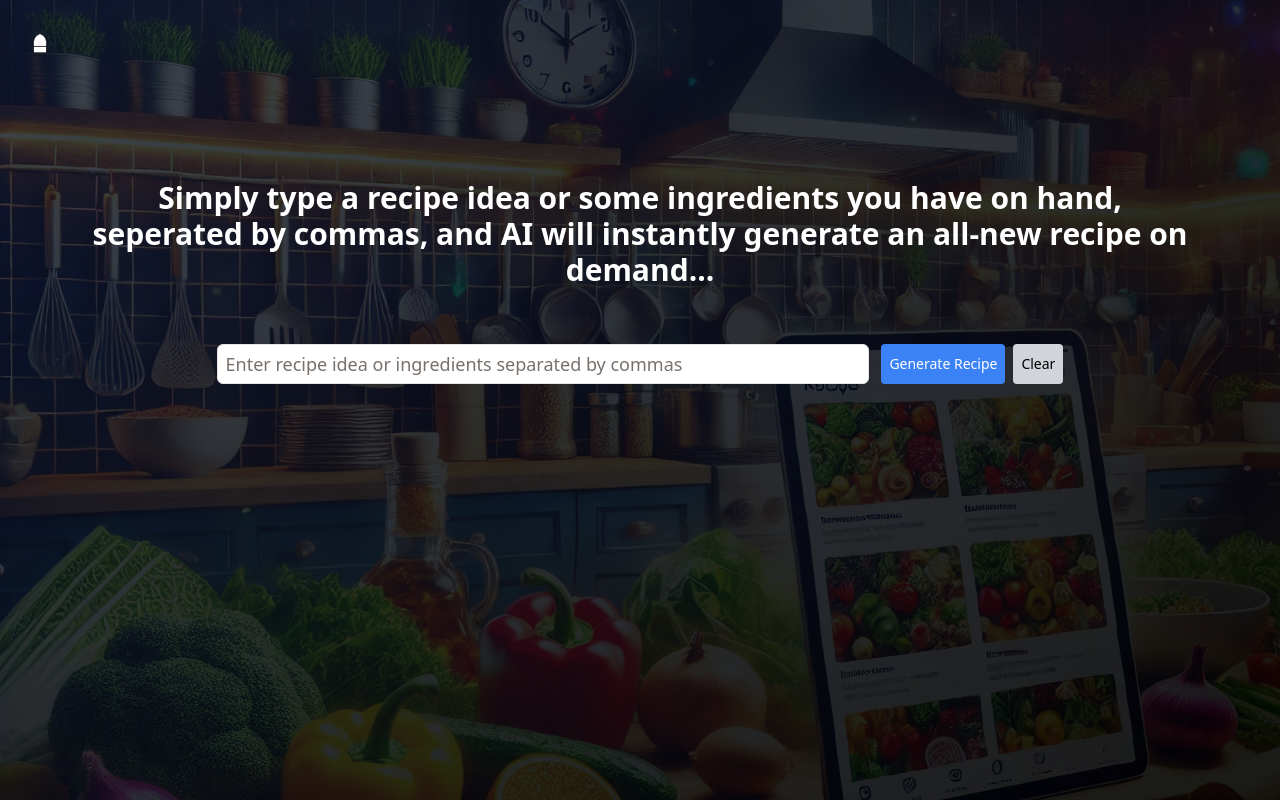
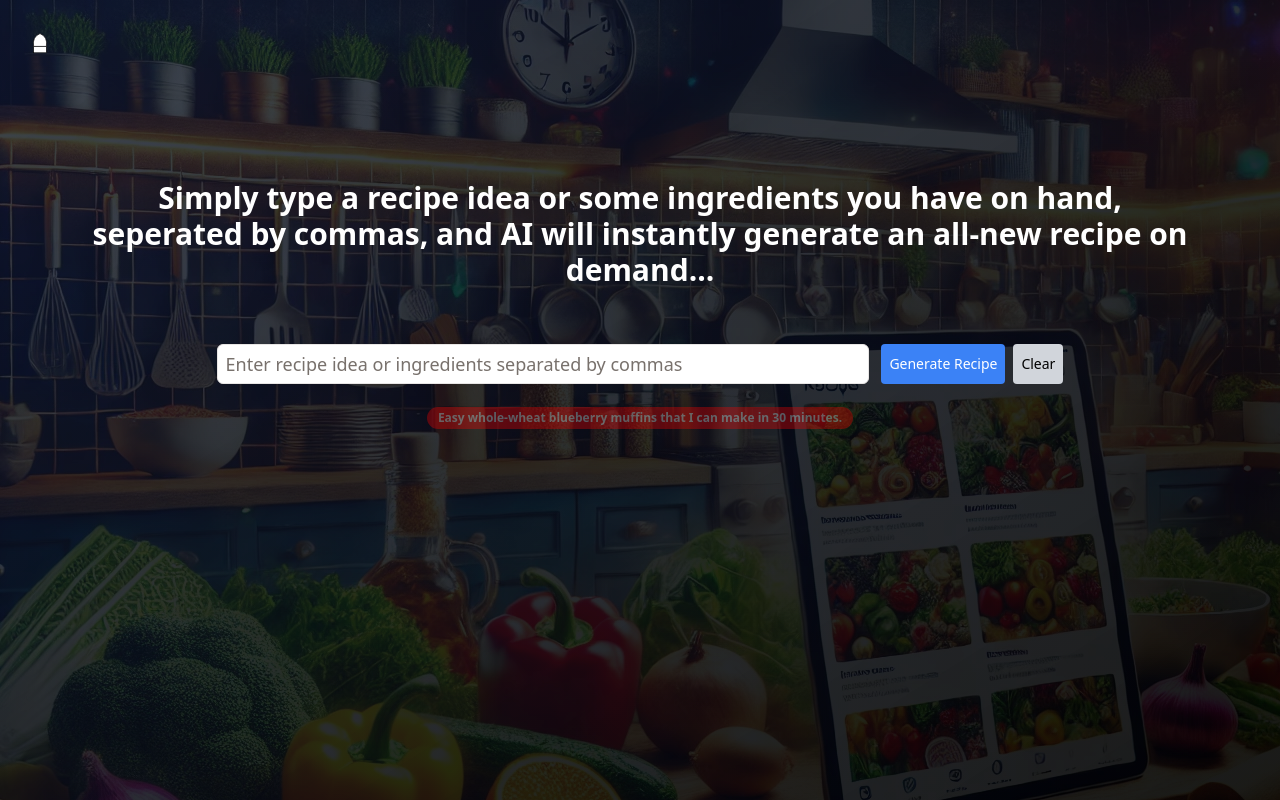
Before and after one commit to eric-nichols-nyc/ai-recipe-generator, a Next.js app: page /recipe in a window 1280 px wide. Shown: the top 800 px of the page. Built offline with nearby package versions, Linux system fonts and the light colour scheme.

Commit message:
added recipe ideas

```diff
--- a/app/recipe/page.tsx
+++ b/app/recipe/page.tsx
@@ -10,8 +10,21 @@ import { generateImage } from "@/utils/imageGeneration";
 import MarkdownTitleExtractor from "@/components/MarkdownTitleExtractor";
 import RecipeParser from "@/components/RecipeParser";
 import Image from "next/image";
+import RecipeCycler from "@/components/RecipeCycler";
+
+const recipes = [
+  "A high-protein vegan breakfast smoothie with spinach, banana, and chia seeds.",
+  "Easy whole-wheat blueberry muffins that I can make in 30 minutes.",
+  "A gluten-free, dairy-free chocolate cake with no refined sugar.",
+  "Keto-friendly cauliflower rice stir-fry with colorful vegetables and tofu.",
+  "Overnight chia seed pudding with almond milk and fresh berries.",
+  "Quick and easy lentil soup with turmeric and ginger.",
+  "No-bake energy balls made with oats, peanut butter, and honey.",
+  "Zucchini noodles with avocado pesto sauce.",
+];
+
 // Main component
-const Home = () => {
+const Recipe = () => {
   // State variables
   const [recipe, setRecipe] = useState<string | undefined>(undefined);
   const [imageUrl, setImageUrl] = useState<string | null>(null);
@@ -45,16 +58,18 @@ const Home = () => {
   const checkRateLimit = async () => {
     try {
       const userRateLimit = await getRateLimit();
-      console.log('userRateLimit', userRateLimit);
+      console.log("userRateLimit", userRateLimit);
     } catch (error: any) {
-      throw new Error(error.message || "An error occurred while getting user rate limit.");
+      throw new Error(
+        error.message || "An error occurred while getting user rate limit."
+      );
     }
   };
 
   // Function to process the recipe stream
   const processRecipeStream = async (recipeStream: any) => {
     for await (const delta of readStreamableValue(recipeStream)) {
-          setRecipe(delta?.toString());
+      setRecipe(delta?.toString());
     }
   };
 
@@ -73,11 +88,20 @@ const Home = () => {
       className="min-h-screen w-screen mx-auto flex flex-col items-center max-w-6xl"
     >
       <h1 className="text-3xl font-semibold mb-4 mt-7 py-10 px-5 text-center">
-      Simply type a recipe idea or some ingredients you have on hand, seperated by commas,  and AI will instantly generate an all-new recipe on demand...
+        Simply type a recipe idea or some ingredients you have on hand,
+        seperated by commas, and AI will instantly generate an all-new recipe on
+        demand...
       </h1>
       <RecipeForm onGenerate={handleGenerateRecipe} />
+      <div className="mt-5">
+        <RecipeCycler recipes={recipes} />
+      </div>
       {error && <ErrorMessage error={error} />}
-      {loading ? <LoadingIndicator /> : <RecipeContent recipe={recipe} imageUrl={imageUrl} />}
+      {loading ? (
+        <LoadingIndicator />
+      ) : (
+        <RecipeContent recipe={recipe} imageUrl={imageUrl} />
+      )}
     </motion.div>
   );
 };
@@ -102,12 +126,18 @@ const LoadingIndicator = () => (
     transition={{ duration: 0.3 }}
     className="mt-10 relative"
   >
-    <Image src="/images/loader.svg" width="300" height="300" alt="loader"/>
+    <Image src="/images/loader.svg" width="300" height="300" alt="loader" />
   </motion.div>
 );
 
 // Component to display recipe content and image
-const RecipeContent = ({ recipe, imageUrl }: { recipe: string | undefined, imageUrl: string | null }) => (
+const RecipeContent = ({
+  recipe,
+  imageUrl,
+}: {
+  recipe: string | undefined;
+  imageUrl: string | null;
+}) => (
   <AnimatePresence>
     {recipe && (
       <motion.section
@@ -124,7 +154,11 @@ const RecipeContent = ({ recipe, imageUrl }: { recipe: string | undefined, image
           className="w-full flex flex-col md:flex-row justify-between gap-4"
         >
           <div className="w-full md:w-1/2">
-            {imageUrl ? <ImageDisplay imageUrl={imageUrl} /> : <div className="border">Loading</div>}
+            {imageUrl ? (
+              <ImageDisplay imageUrl={imageUrl} />
+            ) : (
+              <div className="border">Loading</div>
+            )}
           </div>
           <div className="w-full md:w-1/2">
             <MarkdownTitleExtractor markdown={recipe} />
@@ -143,4 +177,4 @@ const RecipeContent = ({ recipe, imageUrl }: { recipe: string | undefined, image
   </AnimatePresence>
 );
 
-export default Home;
+export default Recipe;
--- /dev/null
+++ b/components/RecipeCycler.tsx
@@ -0,0 +1,41 @@
+import React, { useState, useEffect } from 'react';
+import { Badge } from "@/components/ui/badge"
+
+interface RecipeCyclerProps {
+  recipes: string[];
+  color?: string;
+  cycleTime?: number;
+}
+
+const RecipeCycler: React.FC<RecipeCyclerProps> = ({
+  recipes,
+  color = 'red',
+  cycleTime = 5000
+}) => {
+  const [currentRecipeIndex, setCurrentRecipeIndex] = useState(0);
+  const [isVisible, setIsVisible] = useState(true);
+
+  useEffect(() => {
+    const cycleRecipe = () => {
+      setIsVisible(false);
+      setTimeout(() => {
+        setCurrentRecipeIndex((prevIndex) => (prevIndex + 1) % recipes.length);
+        setIsVisible(true);
+      }, 500); // Wait for fade out before changing recipe
+    };
+
+    const intervalId = setInterval(cycleRecipe, cycleTime);
+
+    return () => clearInterval(intervalId);
+  }, [recipes, cycleTime]);
+
+  return (
+    <div style={{ transition: 'opacity 0.5s ease-in-out', opacity: isVisible ? 1 : 0 }}>
+      <Badge style={{ backgroundColor: color, cursor: 'default' }}>
+        {recipes[currentRecipeIndex]}
+      </Badge>
+    </div>
+  );
+};
+
+export default RecipeCycler;
--- /dev/null
+++ b/components/ui/badge.tsx
@@ -0,0 +1,36 @@
+import * as React from "react"
+import { cva, type VariantProps } from "class-variance-authority"
+
+import { cn } from "@/lib/utils"
+
+const badgeVariants = cva(
+  "inline-flex items-center rounded-full border px-2.5 py-0.5 text-xs font-semibold transition-colors focus:outline-none focus:ring-2 focus:ring-ring focus:ring-offset-2",
+  {
+    variants: {
+      variant: {
+        default:
+          "border-transparent bg-primary text-primary-foreground hover:bg-primary/80",
+        secondary:
+          "border-transparent bg-secondary text-secondary-foreground hover:bg-secondary/80",
+        destructive:
+          "border-transparent bg-destructive text-destructive-foreground hover:bg-destructive/80",
+        outline: "text-foreground",
+      },
+    },
+    defaultVariants: {
+      variant: "default",
+    },
+  }
+)
+
+export interface BadgeProps
+  extends React.HTMLAttributes<HTMLDivElement>,
+    VariantProps<typeof badgeVariants> {}
+
+function Badge({ className, variant, ...props }: BadgeProps) {
+  return (
+    <div className={cn(badgeVariants({ variant }), className)} {...props} />
+  )
+}
+
+export { Badge, badgeVariants }
```
